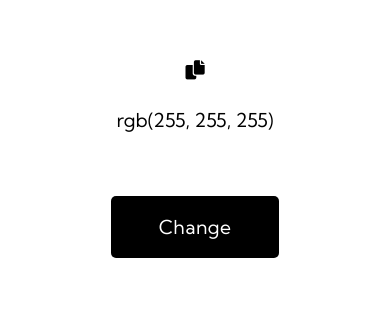
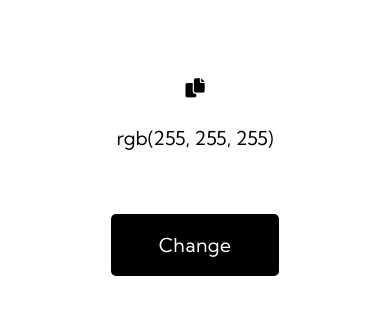
Before and after one commit to AxinitM/ICodeThis-Background-Changer, a plain HTML site: page index.html in a window 390 px wide. Shown: the part 441-756 px from the top of the page. Drawn offline with Linux system fonts and the light colour scheme.

Commit message:
Update styles.css

```diff
--- a/styles.css
+++ b/styles.css
@@ -77,15 +77,8 @@ body {
 
 /* @media */
 @media (max-width: 767px) {
-  body {
-    justify-content: flex-start;
-    padding-top: 58vh;
+ body {
+    justify-content: flex-end;
+    padding-bottom: 15vh;
   }
 }
-
-/* @media (max-width: 767px) {
-  body {
-    justify-content: flex-start;
-    padding-top: 66vh;
-  }
-} */
```
